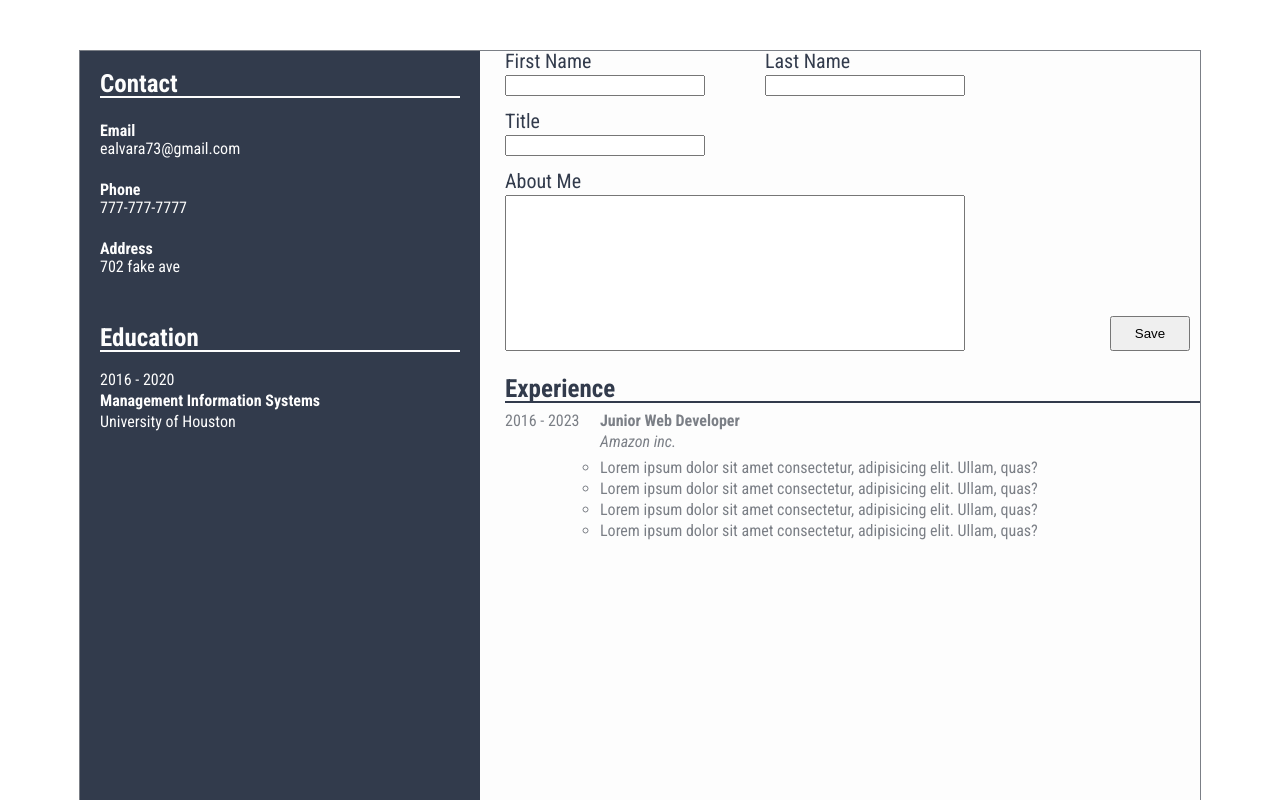
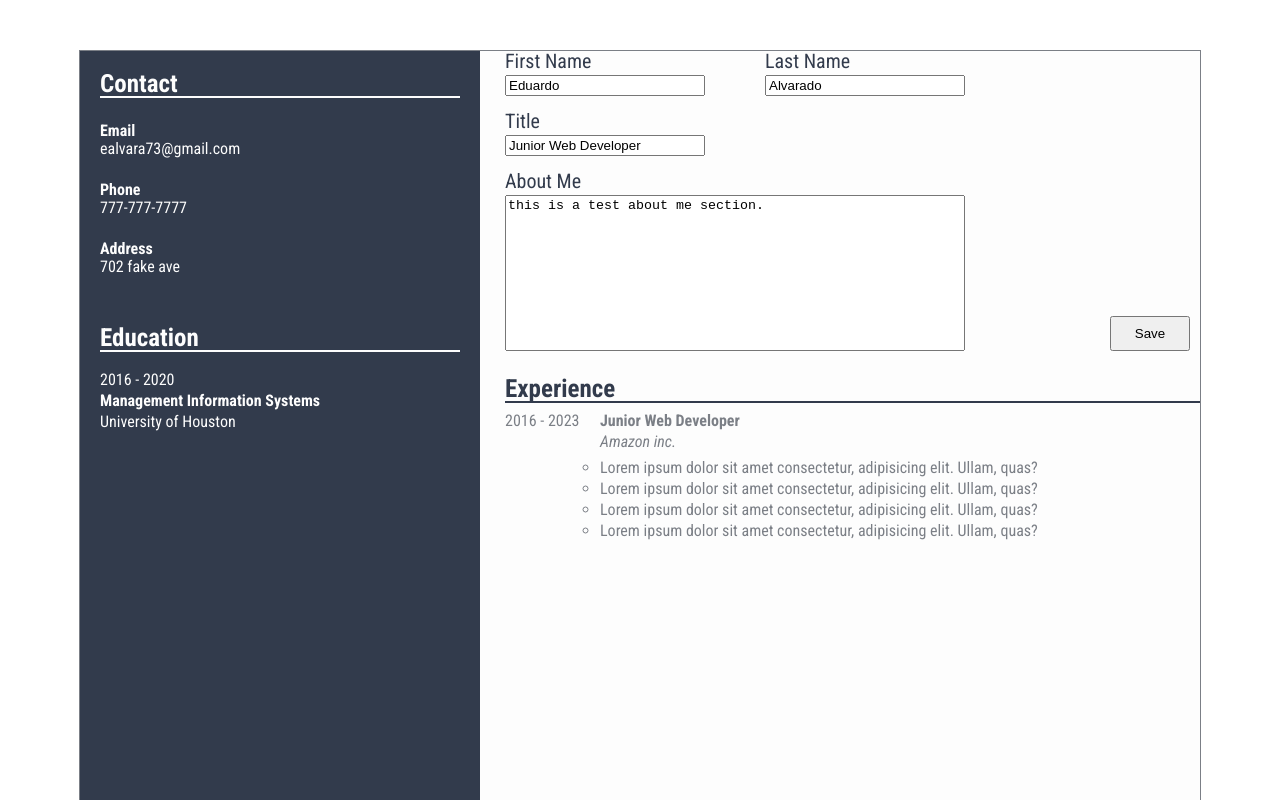
Before and after one commit to ealvara6/cv-project, a React (Create React App) app: page / in a window 1280 px wide. Both pictures are taken after a click on the element 852 px from the left and 155 px from the top of the page. Shown: the top 800 px of the page. Built offline with nearby package versions, Linux system fonts and the light colour scheme.

Commit message:
Add Header input change functionality

```diff
--- a/src/components/Cv.jsx
+++ b/src/components/Cv.jsx
@@ -20,31 +20,27 @@ class Cv extends Component {
     };
 
     this.openHeaderForm = this.openHeaderForm.bind(this);
-    this.closeHeaderForm = this.closeHeaderForm.bind(this);
+    this.updateHeader = this.updateHeader.bind(this);
   }
 
   openHeaderForm() {
-    this.setState({
+    this.setState((prevState) => ({
       header: {
+        ...prevState.header,
         viewHeaderForm: true,
       },
-    });
-  }
-
-  closeHeaderForm() {
-    this.setState({
-      header: {
-        viewHeaderForm: false,
-      },
-    });
+    }));
   }
 
   updateHeader(firstName, lastName, title, aboutMe) {
     this.setState({
-      firstName,
-      lastName,
-      title,
-      aboutMe,
+      header: {
+        viewHeaderForm: false,
+        firstName: firstName === '' ? 'First Name' : firstName,
+        lastName: lastName === '' ? 'Last Name' : lastName,
+        title: title.trim() === '' ? 'Title' : title,
+        aboutMe: aboutMe.trim() === '' ? 'Write an about me section' : aboutMe,
+      },
     });
   }
 
@@ -53,7 +49,15 @@ class Cv extends Component {
     return (
       <div id="cv">
         {header.viewHeaderForm
-          ? <HeaderForm closeForm={this.closeHeaderForm} updateHeader={this.updateHeader} />
+          ? (
+            <HeaderForm
+              updateHeader={this.updateHeader}
+              firstName={header.firstName}
+              lastName={header.lastName}
+              title={header.title}
+              aboutMe={header.aboutMe}
+            />
+          )
           : (
             <Header
               openForm={this.openHeaderForm}
--- a/src/components/Header.jsx
+++ b/src/components/Header.jsx
@@ -15,7 +15,7 @@ class Header extends Component {
         <div>
           <div className="name">
             <span>
-              {firstName}
+              {`${firstName} `}
             </span>
             {lastName}
           </div>
--- a/src/components/HeaderForm.jsx
+++ b/src/components/HeaderForm.jsx
@@ -1,27 +1,75 @@
 import React, { Component } from 'react';
 
 class HeaderForm extends Component {
+  constructor(props) {
+    super(props);
+    const {
+      firstName,
+      lastName,
+      title,
+      aboutMe,
+      updateHeader,
+    } = { ...this.props };
+
+    this.state = ({
+      firstName,
+      lastName,
+      title,
+      aboutMe,
+      updateHeader,
+    });
+
+    this.changeFormValue = this.changeFormValue.bind(this);
+  }
+
+  changeFormValue(e, input) {
+    const trimmedValue = e.target.value.trim();
+
+    switch (input) {
+      case 'first-name':
+        this.setState({ firstName: trimmedValue });
+        break;
+      case 'last-name':
+        this.setState({ lastName: trimmedValue });
+        break;
+      case 'title':
+        this.setState({ title: e.target.value });
+        break;
+      case 'about-me':
+        this.setState({ aboutMe: e.target.value });
+        break;
+      default:
+        throw Error();
+    }
+  }
+
   render() {
-    const form = { ...this.props };
+    const {
+      firstName,
+      lastName,
+      title,
+      aboutMe,
+      updateHeader,
+    } = { ...this.state };
     return (
       <form id="header-form">
         <div className="first-name-form">
           <label htmlFor="firstName">First Name</label>
-          <input type="text" name="first-name" id="firstName" />
+          <input type="text" name="first-name" id="firstName" value={firstName} onChange={(e) => this.changeFormValue(e, 'first-name')} />
         </div>
         <div className="last-name-form">
           <label htmlFor="lastName">Last Name</label>
-          <input type="text" name="last-name" id="lastName" />
+          <input type="text" name="last-name" id="lastName" value={lastName} onChange={(e) => this.changeFormValue(e, 'last-name')} />
         </div>
         <div className="title-form">
           <label htmlFor="title">Title</label>
-          <input type="text" name="title" id="title" />
+          <input type="text" name="title" id="title" value={title} onChange={(e) => this.changeFormValue(e, 'title')} />
         </div>
         <div className="about-me-form">
           <label htmlFor="aboutMe">About Me</label>
-          <textarea name="about-me" id="aboutMe" cols="30" rows="10" />
+          <textarea name="about-me" id="aboutMe" cols="30" rows="10" value={aboutMe} onChange={(e) => this.changeFormValue(e, 'about-me')} />
         </div>
-        <button type="button" onClick={form.closeForm}>Save</button>
+        <button type="button" onClick={() => updateHeader(firstName, lastName, title, aboutMe)}>Save</button>
       </form>
     );
   }
```
